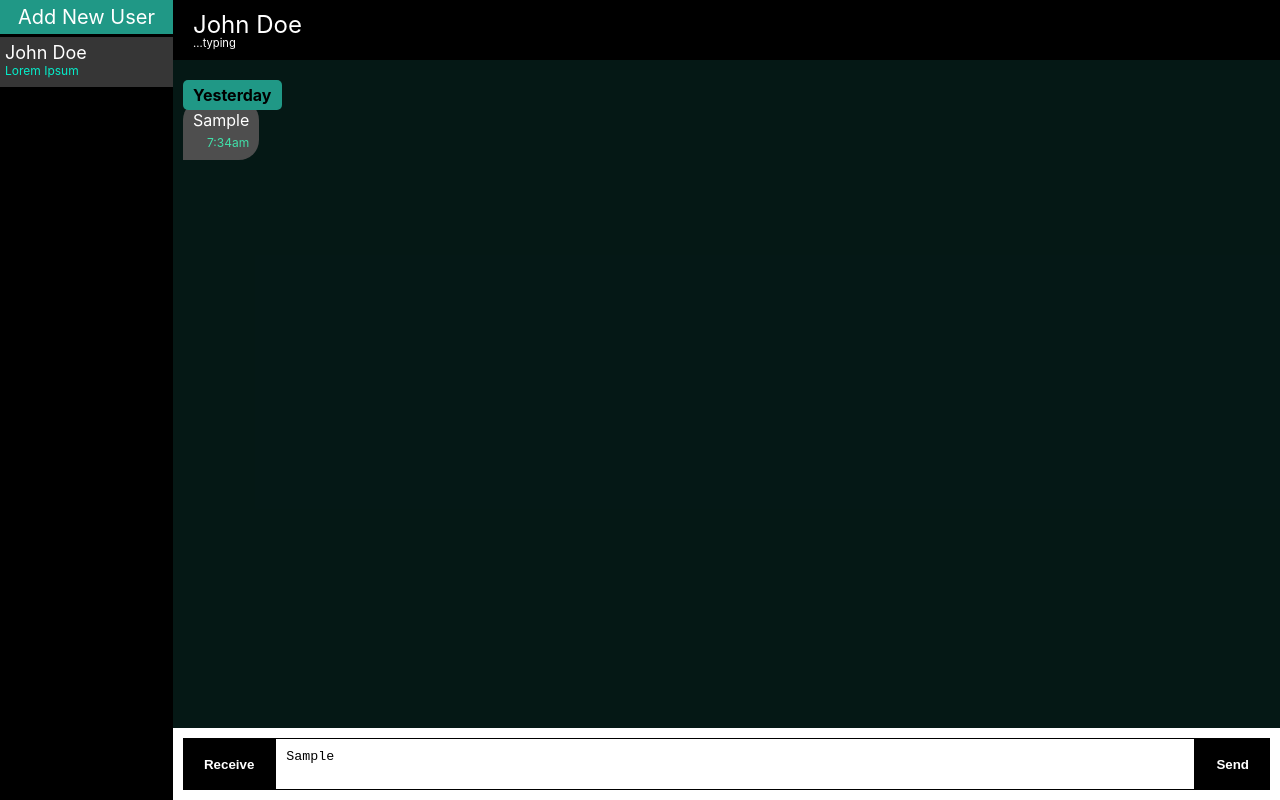
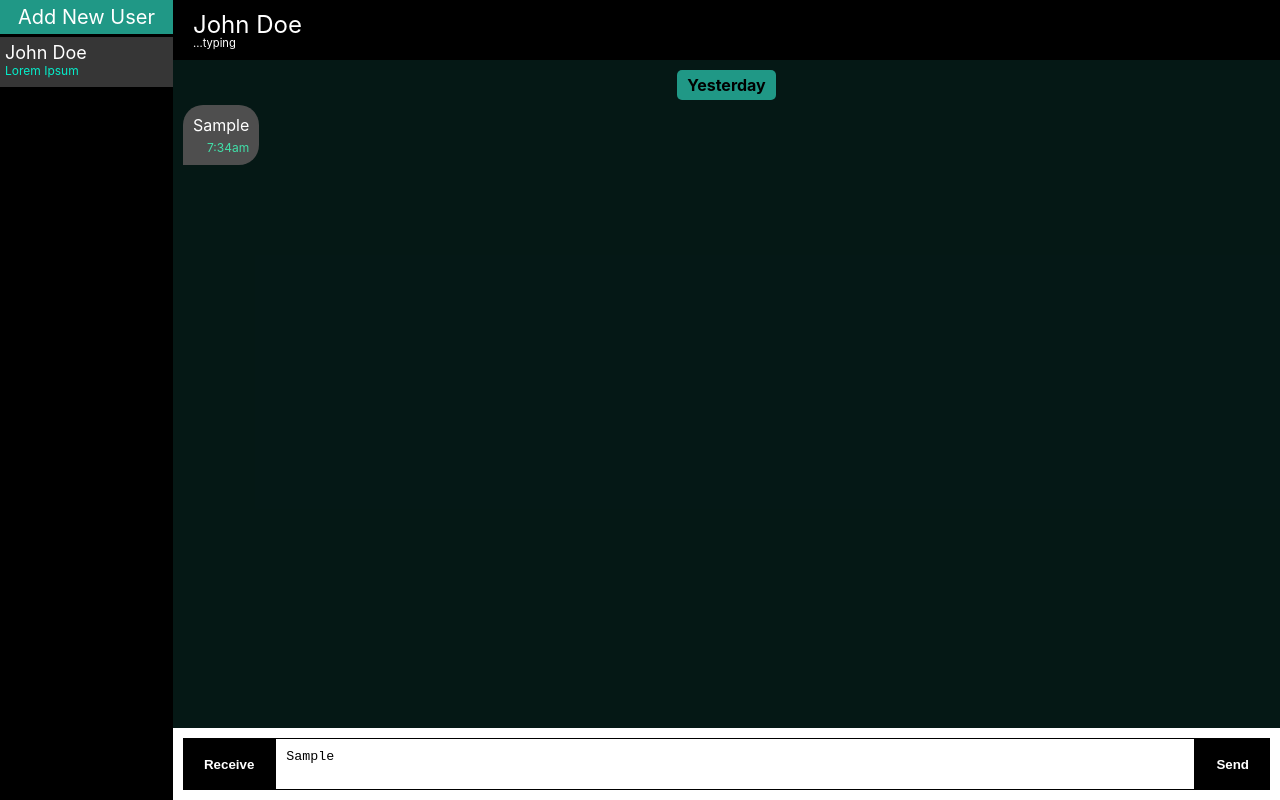
Before and after one commit to onfranciis/chatvoid, a React app: page / in a window 1280 px wide. Both pictures are taken after typing "Sample" into the empty fields and a click on the button "Send". Built offline with nearby package versions, Linux system fonts and the light colour scheme; the HTML template or start-up script is replaced by a standard one.

Commit message:
fix: tweak style for .ChatBody and .Chat

```diff
--- a/src/styles/mainChat/ChatBody.scss
+++ b/src/styles/mainChat/ChatBody.scss
@@ -1,14 +1,16 @@
 @import "../Theme";
 
 .ChatBody {
-  @include flex($dir: column, $jus: flex-start, $ali: space-between);
-
   height: 100%;
   width: 100%;
   background-color: #20988629;
-  gap: 5px;
   overflow: scroll;
   padding: 10px;
+
+  .Chat {
+    @include flex($dir: column, $jus: flex-start, $ali: space-between);
+    gap: 5px;
+  }
 }
 
 .EmptyBottom {
--- a/src/styles/mainChat/ChatBodyExtra.scss
+++ b/src/styles/mainChat/ChatBodyExtra.scss
@@ -9,7 +9,7 @@
   align-self: center;
   border-radius: 5px;
   position: sticky;
-  top: 10px;
+  top: 0px;
   padding: 5px 10px;
   z-index: 1;
 }
```
